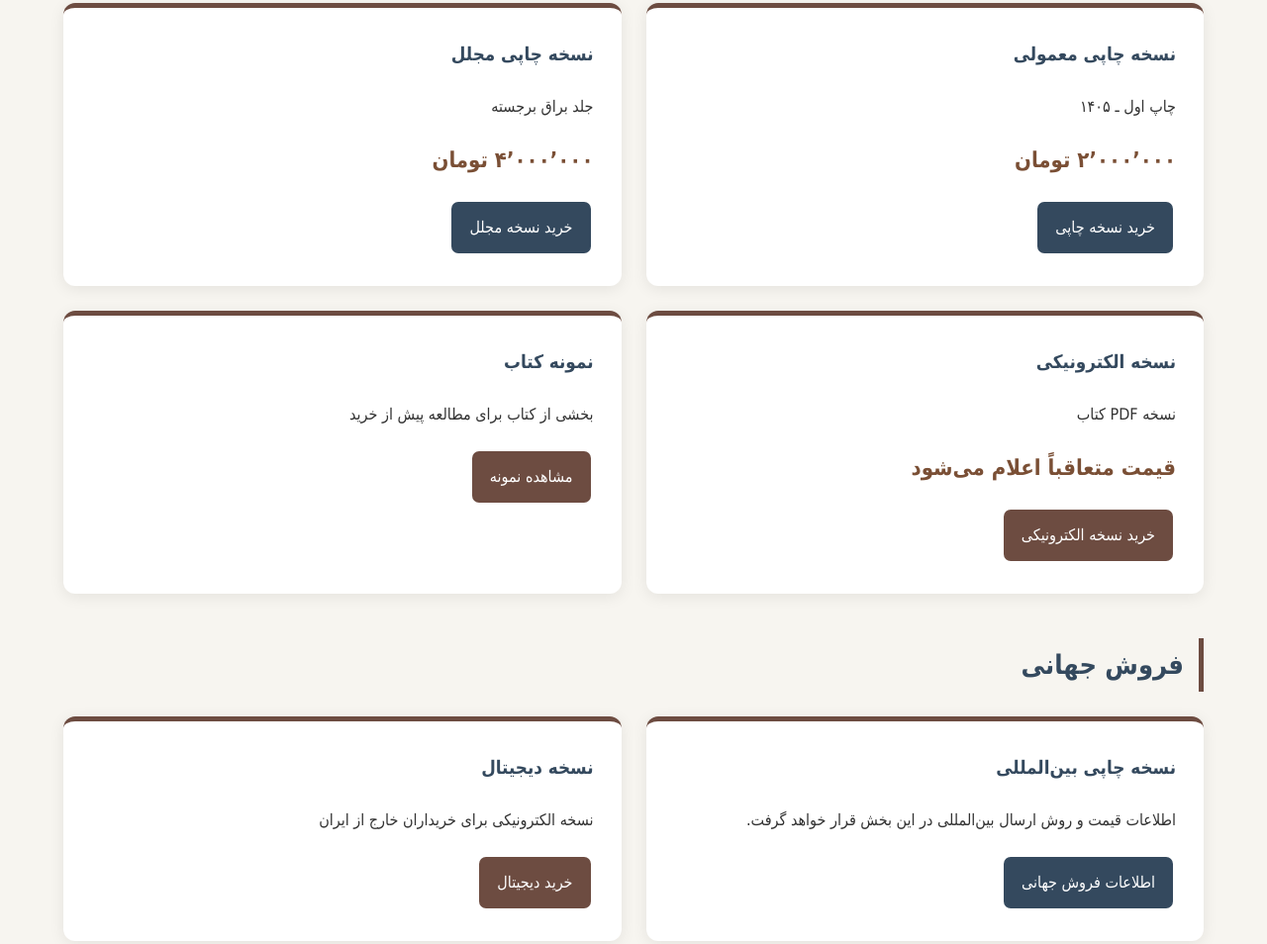
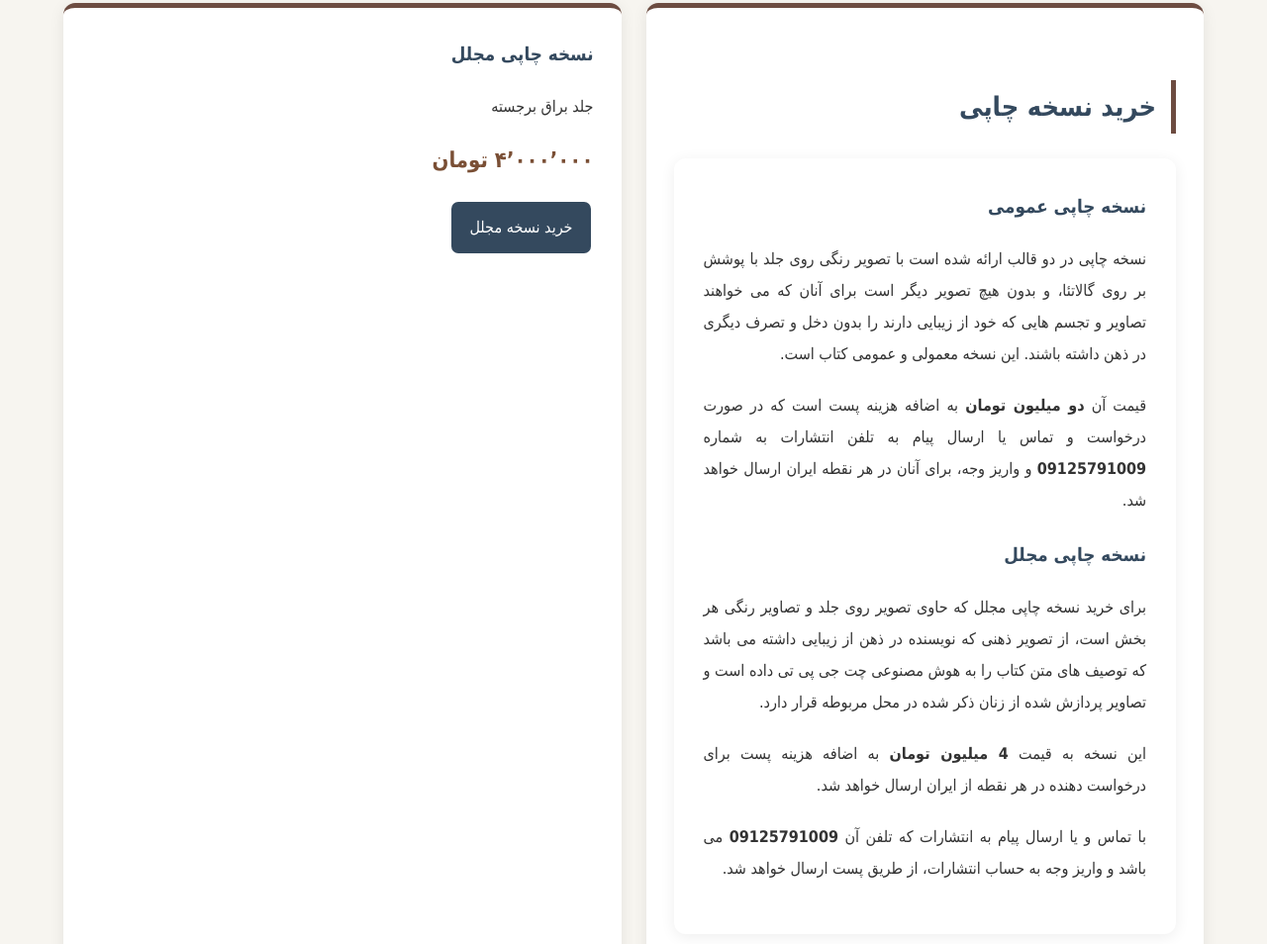
Before and after one commit to salhin-publication/salhin-publications, a plain HTML site: page book1.html in a window 1280 px wide. Shown: the part 5582-6536 px from the top of the page at 99% size. Drawn offline with Linux system fonts and the light colour scheme.

Commit message:
Update book1.html

```diff
--- a/book1.html
+++ b/book1.html
@@ -994,7 +994,51 @@ PIR 8363
 <div class="purchase-grid">
 
 <div class="purchase-card">
+<section>
+    <h2 class="section-title">خرید نسخه چاپی</h2>
 
+    <div class="description-box">
+
+        <h3>نسخه چاپی عمومی</h3>
+
+        <p>
+            نسخه چاپی در دو قالب ارائه شده است با تصویر رنگی روی جلد با پوشش بر روی گالاتئا،
+            و بدون هیچ تصویر دیگر است برای آنان که می خواهند تصاویر و تجسم هایی که خود از زیبایی
+            دارند را بدون دخل و تصرف دیگری در ذهن داشته باشند. این نسخه معمولی و عمومی کتاب است.
+        </p>
+
+        <p>
+            قیمت آن <strong>دو میلیون تومان</strong> به اضافه هزینه پست است که در صورت درخواست و تماس
+            یا ارسال پیام به تلفن انتشارات به شماره
+            <strong>09125791009</strong>
+            و واریز وجه، برای آنان در هر نقطه ایران ارسال خواهد شد.
+        </p>
+
+
+        <h3>نسخه چاپی مجلل</h3>
+
+        <p>
+            برای خرید نسخه چاپی مجلل که حاوی تصویر روی جلد و تصاویر رنگی هر بخش است،
+            از تصویر ذهنی که نویسنده در ذهن از زیبایی داشته می باشد که توصیف های متن کتاب
+            را به هوش مصنوعی چت جی پی تی داده است و تصاویر پردازش شده از زنان ذکر شده
+            در محل مربوطه قرار دارد.
+        </p>
+
+        <p>
+            این نسخه به قیمت <strong>4 میلیون تومان</strong> به اضافه هزینه پست برای درخواست دهنده
+            در هر نقطه از ایران ارسال خواهد شد.
+        </p>
+
+        <p>
+            با تماس و یا ارسال پیام به انتشارات که تلفن آن
+            <strong>09125791009</strong>
+            می باشد و واریز وجه به حساب انتشارات، از طریق پست ارسال خواهد شد.
+        </p>
+
+    </div>
+</section>
+
+نکته: این کد فقط بخش «خرید نسخه چاپی» را عوض می‌کند و به فهرست، معرفی کتاب، مشخصات کتاب و سایر قسمت‌های Book 1 دست نمی‌زند.
 <h3>نسخه چاپی معمولی</h3>
 
 <p>
```
